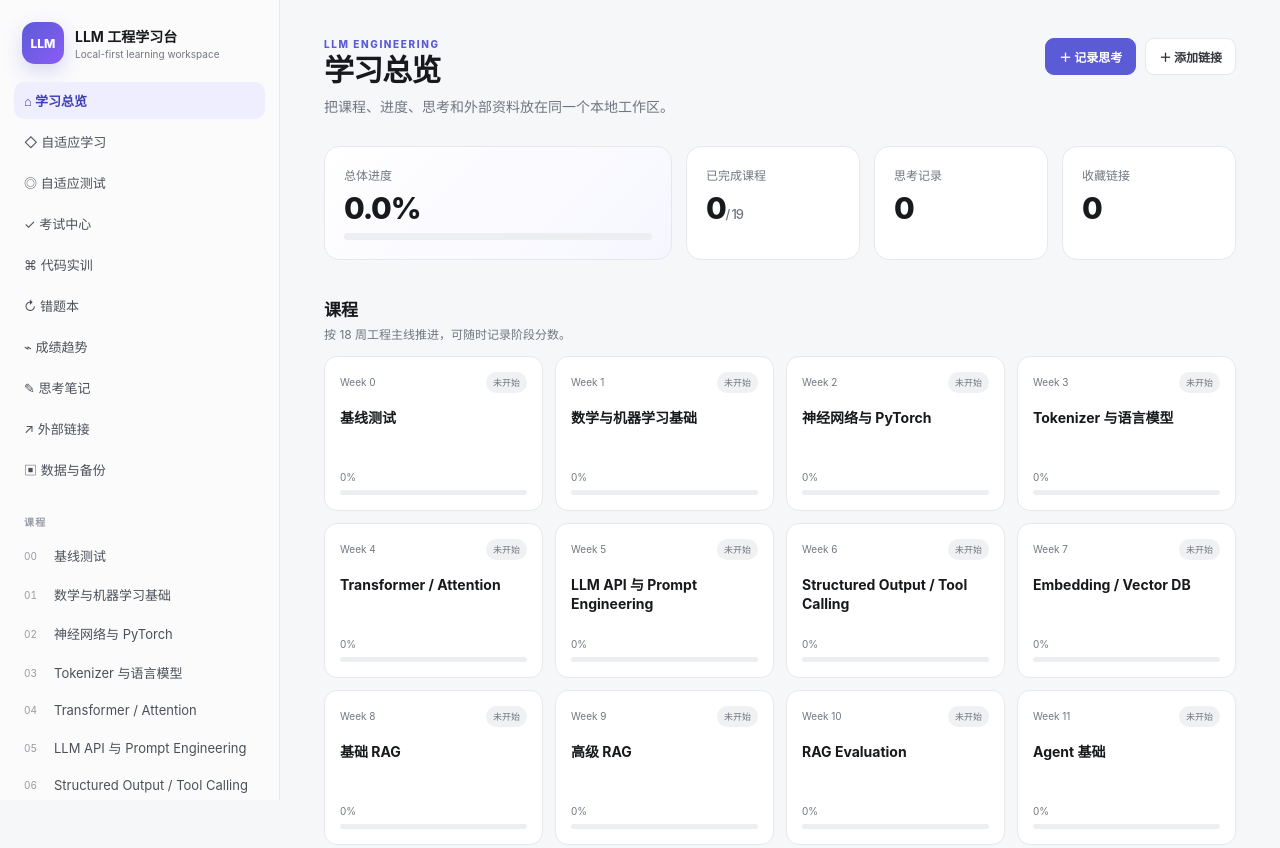
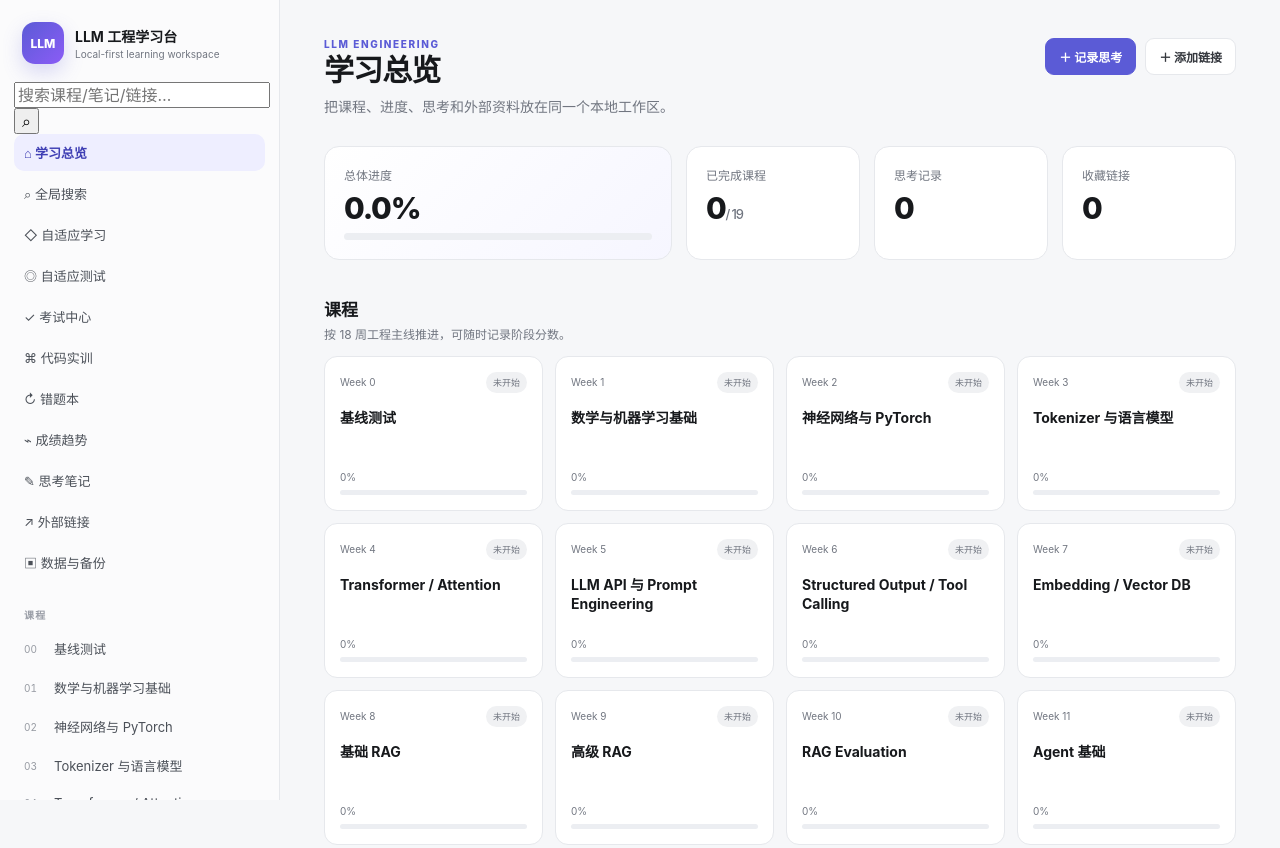
Before and after one commit to Azurefly/llm-engineering-learning, a FastAPI app: page / in a window 1280 px wide. Shown: the top 848 px of the page. Run offline with FastAPI, Linux system fonts and the light colour scheme; data that the repository does not hold is empty.

Commit message:
add global search to navigation

```diff
--- a/app/templates/base.html
+++ b/app/templates/base.html
@@ -15,8 +15,10 @@
 <div class="app-shell">
 <aside class="sidebar">
   <div class="brand"><div class="brand-mark">LLM</div><div><strong>{{ t('app_name') }}</strong><small>Local-first learning workspace</small></div></div>
+  <form class="sidebar-search" method="get" action="/search"><input type="search" name="q" minlength="2" maxlength="120" placeholder="{{ 'Search…' if lang == 'en' else '搜索课程/笔记/链接…' }}"><button type="submit" aria-label="Search">⌕</button></form>
   <nav class="main-nav">
     <a href="/" class="nav-item {% if current_path == '/' %}active{% endif %}">⌂ {{ t('dashboard') }}</a>
+    <a href="/search" class="nav-item {% if current_path.startswith('/search') %}active{% endif %}">⌕ {{ 'Search' if lang == 'en' else '全局搜索' }}</a>
     <a href="/adaptive" class="nav-item {% if current_path == '/adaptive' or current_path.startswith('/adaptive/review') %}active{% endif %}">◇ {{ 'Adaptive Learning' if lang == 'en' else '自适应学习' }}</a>
     <a href="/adaptive-test" class="nav-item {% if current_path.startswith('/adaptive-test') %}active{% endif %}">◎ {{ 'Adaptive Test' if lang == 'en' else '自适应测试' }}</a>
     <a href="/exam-lab" class="nav-item {% if current_path.startswith('/exam-lab') or current_path.startswith('/exam-v2') or current_path.startswith('/stage-exams') or current_path.startswith('/question-bank') %}active{% endif %}">✓ {{ 'Exam Center' if lang == 'en' else '考试中心' }}</a>
```
